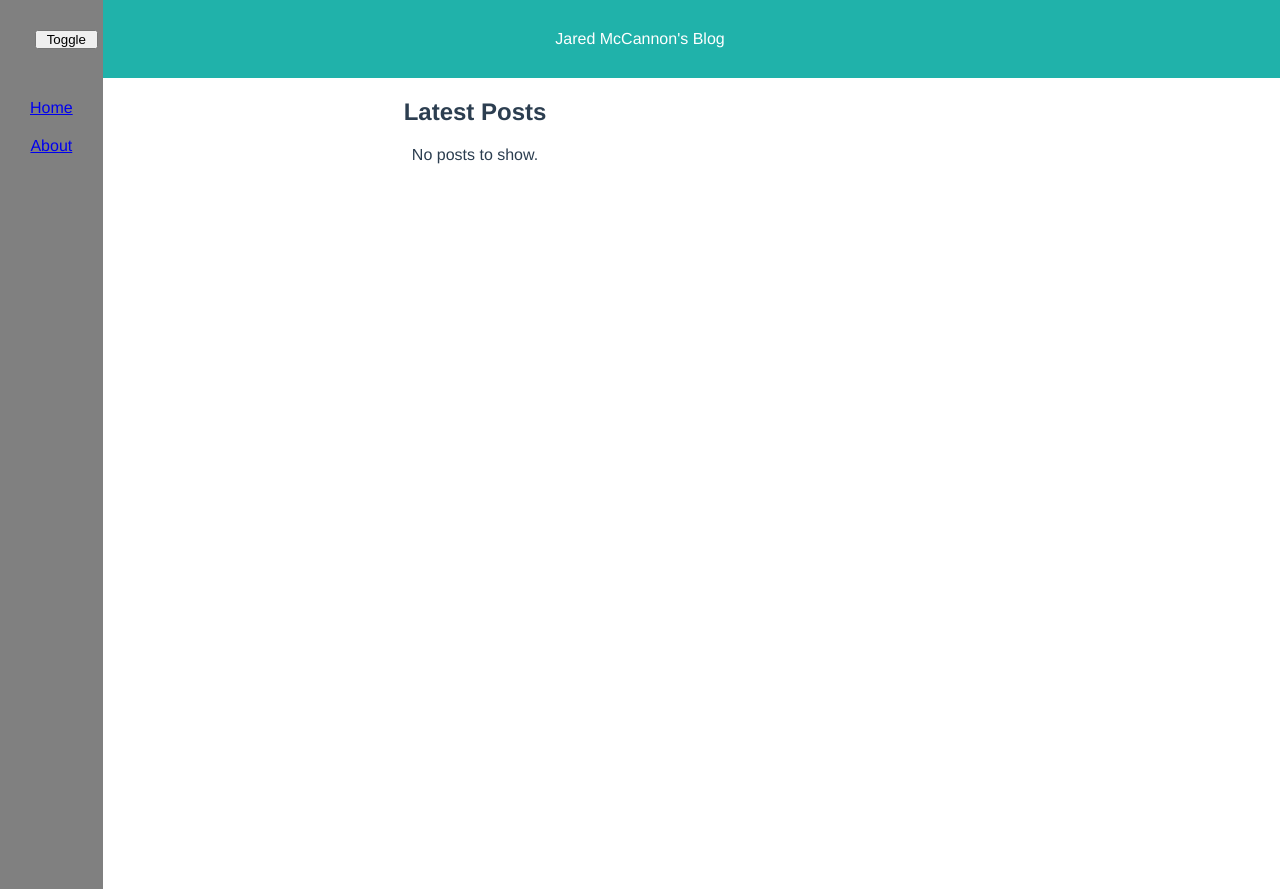
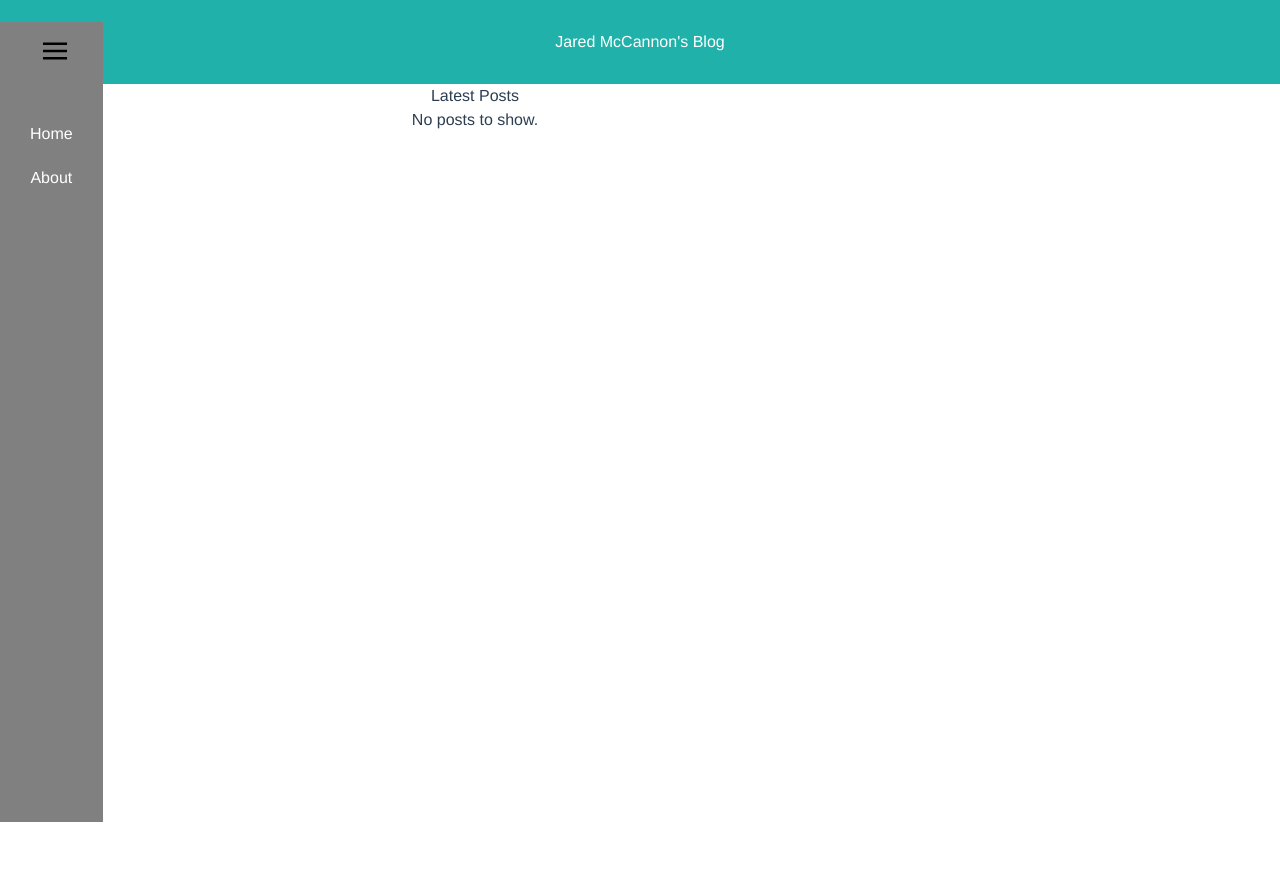
Before and after one commit to jrmccannon/home, a Vue app: page / in a window 1280 px wide. After the commit the page ends 822 px from the top, so only its background shows below. Built offline with nearby package versions, Linux system fonts and the light colour scheme.

Commit message:
added tailwindcss to help with css

```diff
--- a/package.json
+++ b/package.json
@@ -12,6 +12,9 @@
   "devDependencies": {
     "@vitejs/plugin-vue": "^1.1.0",
     "@vue/compiler-sfc": "^3.0.4",
+    "autoprefixer": "^10.2.3",
+    "postcss": "^8.2.4",
+    "tailwindcss": "^2.0.2",
     "typescript": "^4.1.3",
     "vite": "^2.0.0-beta.35"
   }
--- /dev/null
+++ b/postcss.config.js
@@ -0,0 +1,6 @@
+module.exports = {
+  plugins: {
+    tailwindcss: {},
+    autoprefixer: {},
+  },
+}
--- a/src/components/Sidenav.vue
+++ b/src/components/Sidenav.vue
@@ -1,12 +1,12 @@
 <template>
   <div id="sidenav">
     <button id="toggle" @click="toggle">
-      Toggle
+        <svg class="h-6 w-6" viewBox="0 0 20 20" xmlns="http://www.w3.org/2000/svg"><title>Menu</title><path d="M0 3h20v2H0V3zm0 6h20v2H0V9zm0 6h20v2H0v-2z"/></svg>
     </button>
-    <div id="links" :class="{hidden: !showMenu}">
+    <nav id="links" :class="{hidden: !showMenu}">
       <router-link to="/">Home</router-link>
       <router-link to="/about">About</router-link>
-    </div>
+    </nav>
   </div>
 </template>
 
@@ -36,8 +36,7 @@ export default defineComponent({
   }
 
   #toggle {
-    align-content: center;
-    padding: 0px 10px;
+    @apply flex items-center px-3 py-2 border rounded;
   }
 
   #links {
--- a/src/index.css
+++ b/src/index.css
@@ -5,3 +5,8 @@
   text-align: center;
   color: #2c3e50;
 }
+
+/* ./src/index.css */
+@tailwind base;
+@tailwind components;
+@tailwind utilities;
--- /dev/null
+++ b/tailwind.config.js
@@ -0,0 +1,11 @@
+module.exports = {
+  purge: [],
+  darkMode: false, // or 'media' or 'class'
+  theme: {
+    extend: {},
+  },
+  variants: {
+    extend: {},
+  },
+  plugins: [],
+}
```
